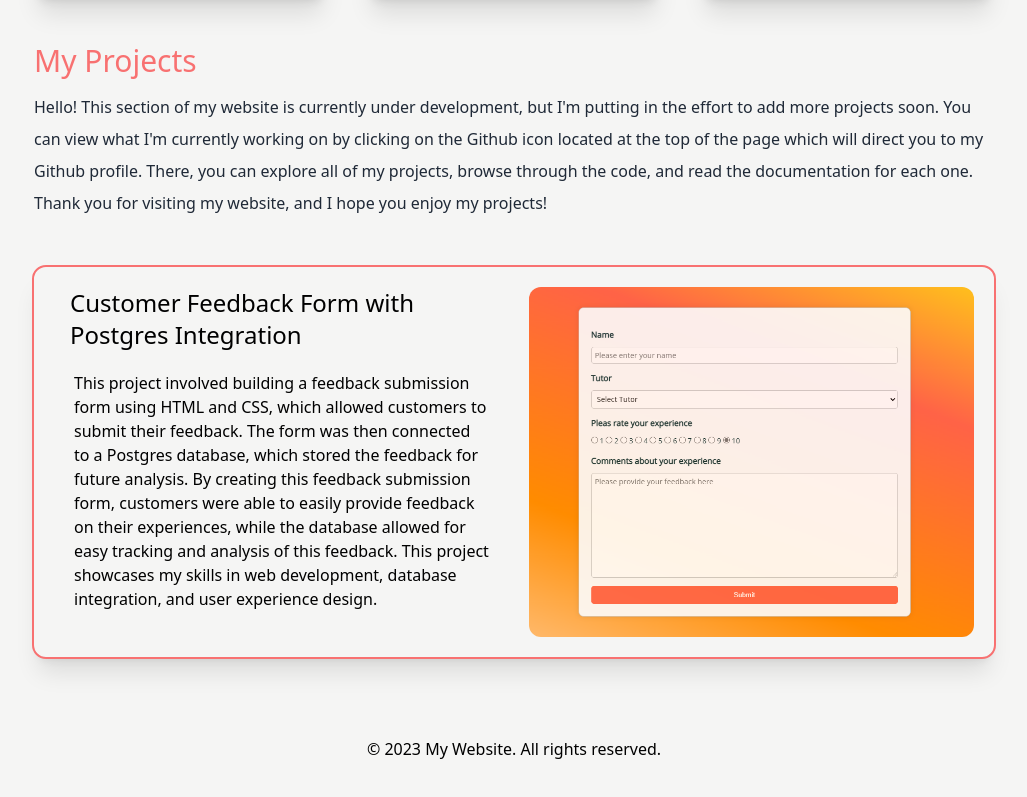
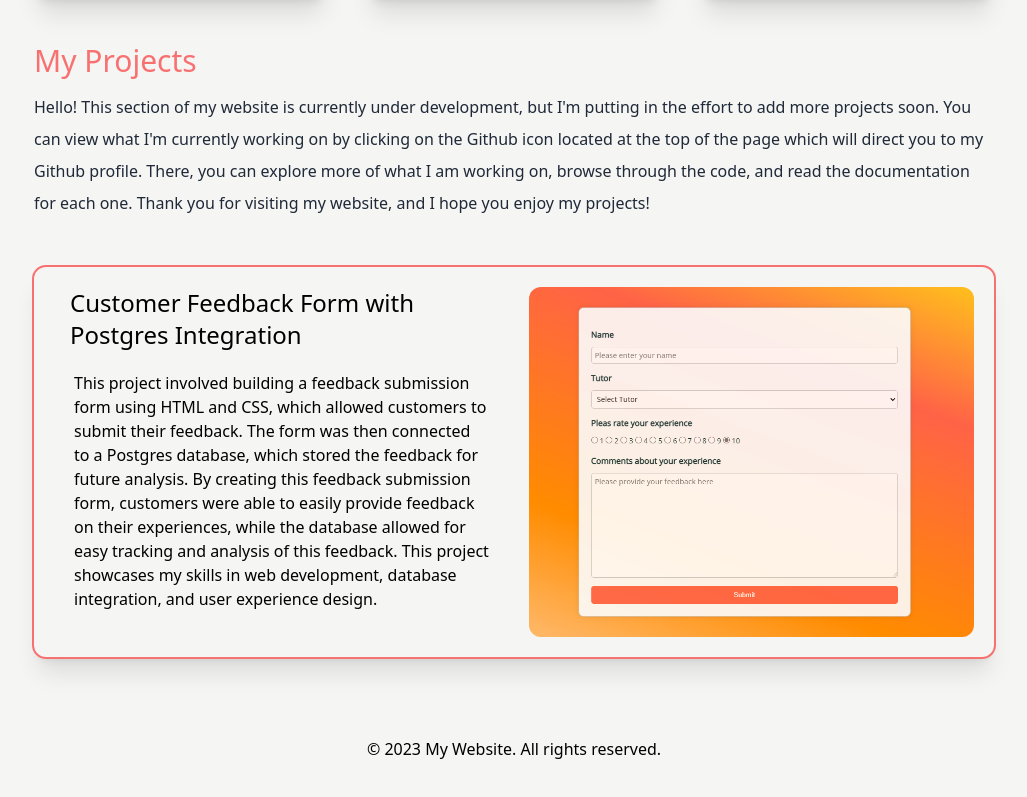
Before and after one commit to thomasbalicki/reactportfolio, a Next.js app: page / in a window 1280 px wide. Shown: the part 1399-2196 px from the top of the page, without its empty margins (126-1153 px from the left). Built offline with nearby package versions, Linux system fonts and the light colour scheme.

Commit message:
update portfolio paragraph

```diff
--- a/pages/index.js
+++ b/pages/index.js
@@ -213,7 +213,7 @@ export default function Home() {
           <div>
             <h3 className='text-3xl py-1 text-red-400'>My Projects</h3>
             <p className='text-md py-2 leading-8 text-gray-800 dark:text-white'>
-              Hello! This section of my website is currently under development, but I'm putting in the effort to add more projects soon. You can view what I'm currently working on by clicking on the Github icon located at the top of the page which will direct you to my Github profile. There, you can explore all of my projects, browse through the code, and read the documentation for each one. Thank you for visiting my website, and I hope you enjoy my projects!
+              Hello! This section of my website is currently under development, but I'm putting in the effort to add more projects soon. You can view what I'm currently working on by clicking on the Github icon located at the top of the page which will direct you to my Github profile. There, you can explore more of what I am working on, browse through the code, and read the documentation for each one. Thank you for visiting my website, and I hope you enjoy my projects!
             </p>
           </div>
           <div className='shadow-xl p-5 rounded-xl my-10 outline outline-2 outline-red-400 dark:bg-gray-500 dark:bg-opacity-10 flex justify-between dark:text-white'>
```
Also changed, not shown: 1 other file (tests, documents, lock files or other folders).
